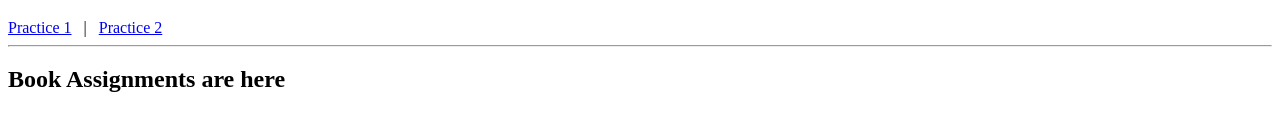
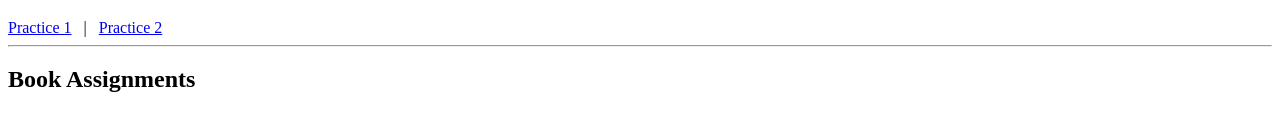
Before and after one commit to milescm21/INFO2420_Canyon_Mills, a plain HTML site: page index.html in a window 1280 px wide. Shown: the part 199-330 px from the top of the page. Drawn offline with Linux system fonts and the light colour scheme.

Commit message:
updated the file

```diff
--- a/index.html
+++ b/index.html
@@ -16,7 +16,7 @@
 <a href="/Fall2015/practice/ExpWeb1/circle.html">Practice 2</a>
 
 <hr />
-<h2>Book Assignments are here</h2>
+<h2>Book Assignments</h2>
 
 
 
```
